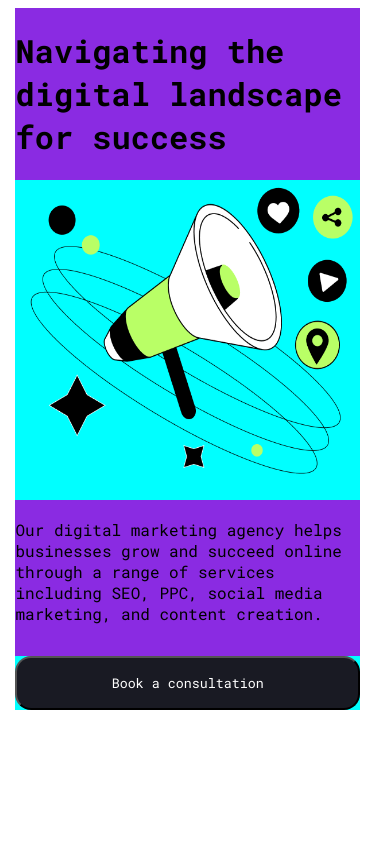
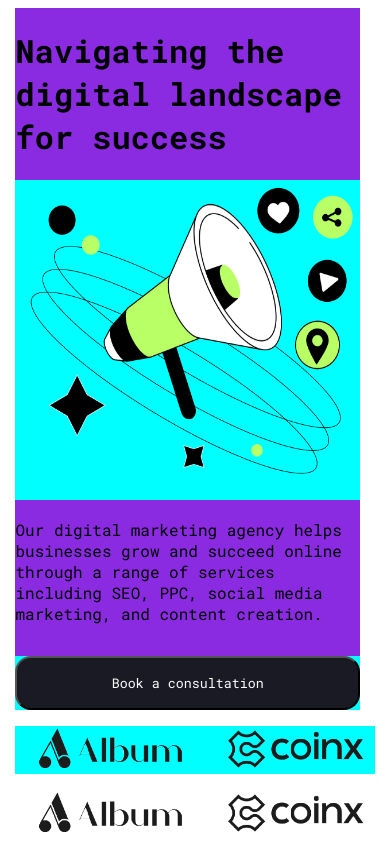
Before and after one commit to Mouuheb/positifis, a React (Vite) app: page / in a window 390 px wide. Built offline with nearby package versions, Linux system fonts and the light colour scheme.

Commit message:
responsive ads

```diff
--- a/src/App.jsx
+++ b/src/App.jsx
@@ -20,7 +20,8 @@ function App() {
     <>
     {/* <Nav/> */}
     <Home/>
-    {/* <Ads/>
+    <Ads/>
+    {/*
     <Services/>
     <Case/>
     <Work/>
--- a/src/pages/ads/Ads.jsx
+++ b/src/pages/ads/Ads.jsx
@@ -15,6 +15,16 @@ const Ads = () => {
                     )
                 })}
             </div>
+
+            <div className='ad-list-2'>
+                {data.slider.item.map((item)=>{
+                    return(
+                        <div className='add' key={item.id} >
+                            <img src={item.img} />
+                        </div>
+                    )
+                })}
+            </div>
         </div>
     </div>
   )
--- a/src/pages/ads/ads.css
+++ b/src/pages/ads/ads.css
@@ -1,5 +1,6 @@
+@media screen and (min-width: 800px){
     .ads{
-    width: 100%;
+        width: 90%;
         height: 5rem;
         margin: 0 5%;
         /* background-color: aqua; */
@@ -22,3 +23,55 @@
         margin: 1rem;
 
     }
+    .ads .ad-list-2{
+        display: none;
+    }
+
+}
+
+
+@media screen and (max-width: 800px){
+    .ads{
+        width: 96%;
+        height: 3rem;
+        margin: 1rem 2%;
+        background-color: aqua;
+        /* background-color: var(--color-white); */
+
+
+    }
+    .ads .ad-list{
+        display: flex;
+        flex-direction: row;
+        margin-top: 1rem;
+        /* background-color: aqua; */
+        height: 3rem;
+        align-items: center;
+        overflow: hidden;
+
+    }
+
+    .ads .ad-list img{
+        height: 3rem;
+        margin: 1rem;
+
+
+    }
+    .ads .ad-list-2{
+        margin-top: 1rem;
+        display: flex;
+        flex-direction: row;
+        /* background-color: aqua; */
+        height: 3rem;
+        align-items: center;
+        overflow: hidden;
+    }
+
+    .ads .ad-list-2 img{
+        height: 3rem;
+        margin: 1rem;
+
+
+    }
+
+}
```
Lines whose indentation alone changed are shown as unchanged.
